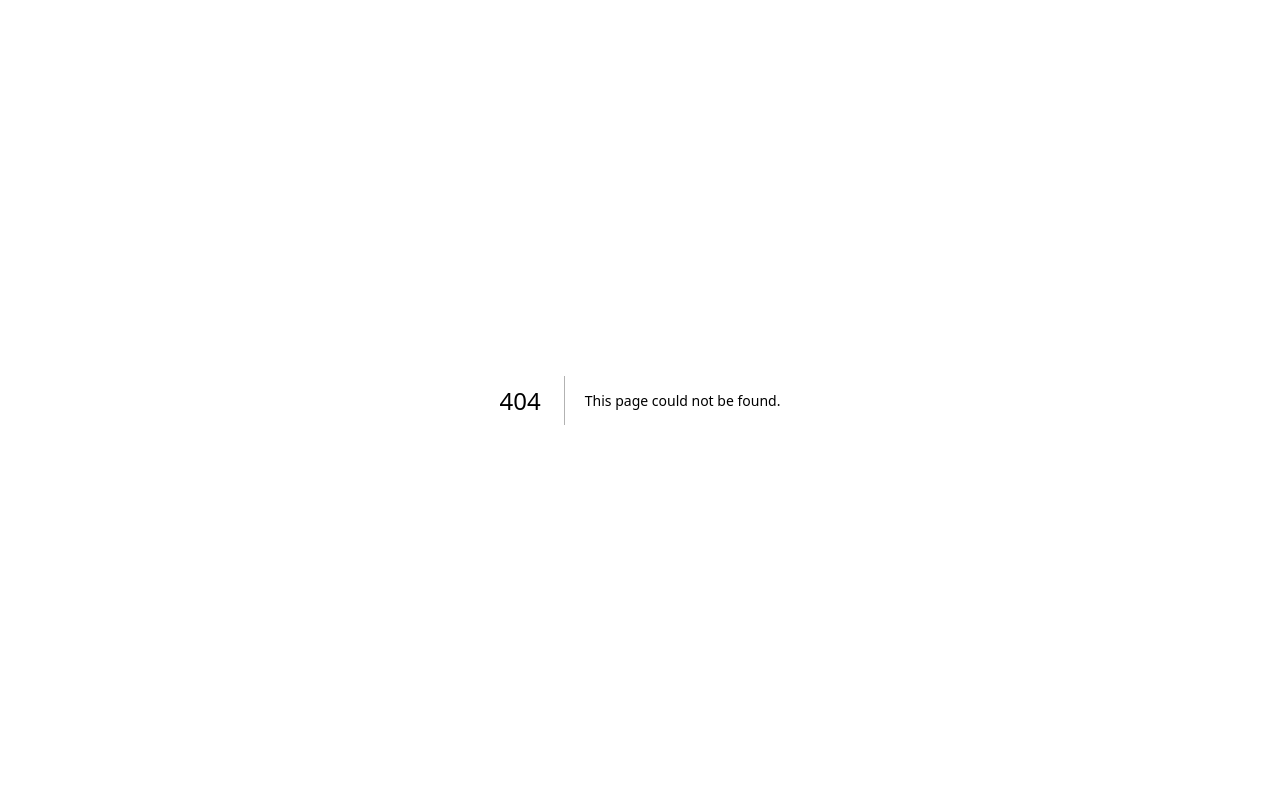
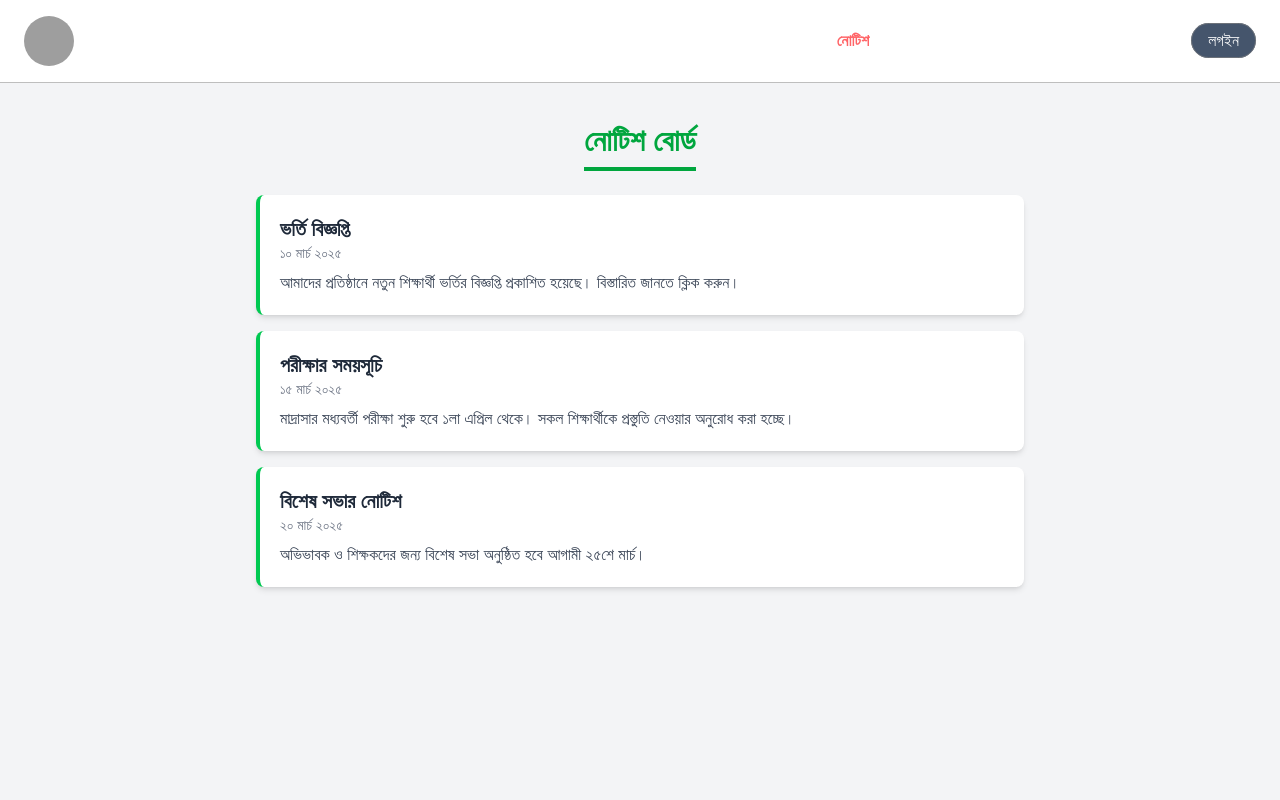
Before and after one commit to BADHON512/modern-madrasa, a Next.js app: page /notice in a window 1280 px wide. Before the commit this address had no page. Shown: the top 800 px of the page. Built offline with nearby package versions, Linux system fonts and the light colour scheme; grey boxes are pictures that could not be loaded.

Commit message:
some content added

```diff
--- a/app/login/page.tsx
+++ b/app/login/page.tsx
@@ -18,8 +18,8 @@ export default function LoginPage() {
   };
 
   return (
-    <div className="flex flex-col items-center justify-center min-h-screen bg-[#0a0a0a] text-white px-4">
-      <div className="bg-[#1a1a1a] p-8 rounded-lg shadow-lg w-full max-w-md text-center">
+    <div className="flex flex-col items-center justify-center min-h-screen bg-[#0a0a0af6] text-white px-4">
+      <div className="bg-gray-900  p-8 rounded-lg shadow-lg w-full max-w-md text-center">
       <p className="text-center text-gray-400 mb-4">
         দারুল ইহসান ক্যাডেট মাদ্রাসা
         </p>
--- /dev/null
+++ b/app/notice/page.tsx
@@ -0,0 +1,31 @@
+"use client";
+import Footer from "@/components/Layouts/Footer";
+import Header from "@/components/Layouts/Header";
+import { useState } from "react";
+
+export default function NoticeBoard() {
+  const [notices] = useState([
+    { id: 1, title: "ভর্তি বিজ্ঞপ্তি", date: "১০ মার্চ ২০২৫", content: "আমাদের প্রতিষ্ঠানে নতুন শিক্ষার্থী ভর্তির বিজ্ঞপ্তি প্রকাশিত হয়েছে। বিস্তারিত জানতে ক্লিক করুন।" },
+    { id: 2, title: "পরীক্ষার সময়সূচি", date: "১৫ মার্চ ২০২৫", content: "মাদ্রাসার মধ্যবর্তী পরীক্ষা শুরু হবে ১লা এপ্রিল থেকে। সকল শিক্ষার্থীকে প্রস্তুতি নেওয়ার অনুরোধ করা হচ্ছে।" },
+    { id: 3, title: "বিশেষ সভার নোটিশ", date: "২০ মার্চ ২০২৫", content: "অভিভাবক ও শিক্ষকদের জন্য বিশেষ সভা অনুষ্ঠিত হবে আগামী ২৫শে মার্চ।" }
+  ]);
+
+  return (
+<div className="">
+    <Header/>
+<div className="min-h-screen bg-gray-100 flex flex-col items-center py-10 px-4">
+      <h2 className="text-3xl font-bold text-green-600 border-b-4 border-green-600 pb-2 mb-6 text-center">নোটিশ বোর্ড</h2>
+      <div className="max-w-3xl w-full">
+        {notices.map(notice => (
+          <div key={notice.id} className="bg-white p-5 mb-4 shadow-md rounded-lg border-l-4 border-green-500">
+            <h3 className="text-xl font-semibold text-gray-800">{notice.title}</h3>
+            <p className="text-sm text-gray-500">{notice.date}</p>
+            <p className="text-gray-700 mt-2">{notice.content}</p>
+          </div>
+        ))}
+      </div>
+    </div>
+     <Footer/>
+</div>
+  );
+}
--- a/app/page.tsx
+++ b/app/page.tsx
@@ -5,6 +5,7 @@ import Introduction from '@/components/Home/Introduction'
 import VideoPlayer from '@/components/Home/VideoPlayer'
 import Footer from '@/components/Layouts/Footer'
 import Header from '@/components/Layouts/Header'
+import WhyChooseUs from '@/components/WhyChooseUs'
 import React from 'react'
 
 type Props = {}
@@ -15,6 +16,7 @@ const page = (props: Props) => {
       <Header />
       <Hero />
       <Introduction />
+       <WhyChooseUs/>
       <Gallery />
       <VideoPlayer />
       <GoogleMap />
--- a/app/sign-up/page.tsx
+++ b/app/sign-up/page.tsx
@@ -30,8 +30,8 @@ export default function SignupPage() {
 
   return (
     <div className="flex items-center flex-col justify-center min-h-screen bg-black text-white">
-      <div className="bg-gray-900 p-8 rounded-lg shadow-lg w-96">
-        <p className="text-center text-gray-400 mb-4">
+      <div className="bg-gray-900 p-8 rounded-lg shadow-lg w-[90%] md:w-[400px]">
+        <p className="text-center text-gray-400 mb-4  lg:text-2xl">
         দারুল ইহসান ক্যাডেট মাদ্রাসা
         </p>
 
@@ -58,7 +58,7 @@ export default function SignupPage() {
           <input
             type="email"
             name="email"
-            placeholder="মোবাইল নম্বর বা ইমেইল"
+            placeholder="আপনার ইমেইল দিন"
             className="w-full p-2 bg-gray-800 border border-gray-700 rounded-md"
             onChange={handleChange}
             required
--- a/components/Home/Introduction.tsx
+++ b/components/Home/Introduction.tsx
@@ -42,7 +42,7 @@ const Introduction = (props: Props) => {
 
                 {/* Text Section */}
                 <div className="w-full md:w-1/2 flex flex-col gap-4">
-                    <h1 className="text-gray-800 text-2xl md:text-3xl font-semibold leading-relaxed">
+                    <h1 className="text-slate-500 text-2xl md:text-3xl font-semibold leading-relaxed">
                     দারুল এহসান ক্যাডেট মাদ্রাসা
                     </h1>
                     <p className="text-gray-600 text-sm md:text-base leading-6">
--- a/components/Layouts/Header.tsx
+++ b/components/Layouts/Header.tsx
@@ -32,7 +32,7 @@ const Header = (props: Props) => {
       <div className="max-w-7xl mx-auto flex justify-between items-center">
         {/* Logo and Name */}
         <Link href="/" className="text-xl font-bold flex items-center">
-          <Image src={"https://res.cloudinary.com/dfng3w9jm/image/upload/v1741757437/483891980_1033750798673164_202715880075837876_n_x0vm9p.jpg"} height={1000} width={1000} alt='logo not found' className='w-[50px] h-[50px] rounded-full object-cover' />
+          <Image src={"https://res.cloudinary.com/dfng3w9jm/image/upload/v1741757437/483891980_1033750798673164_202715880075837876_n_x0vm9p.jpg"} height={1000} width={1000} alt='logo not found' className='w-[50px] h-[50px] rounded-full object-center' />
         </Link>
 
         {/* Desktop Menu */}
@@ -43,6 +43,7 @@ const Header = (props: Props) => {
           <Link href="/teachers" className="hover:text-gray-300">শিক্ষকবৃন্দ</Link>
           <Link href="/admission" className="hover:text-gray-300">ভর্তি</Link>
           <Link href="/contact" className="hover:text-gray-300">যোগাযোগ</Link>
+          <Link href="/notice" className="hover:text-red-600 font-bold text-red-400">নোটিশ </Link>
         </nav>
 
         {/* Login Button */}
@@ -65,6 +66,7 @@ const Header = (props: Props) => {
           <Link href="/teachers" className="block">শিক্ষকবৃন্দ</Link>
           <Link href="/admission" className="block">ভর্তি</Link>
           <Link href="/contact" className="block">যোগাযোগ</Link>
+          <Link href="/notice" className="hover:text-red-600 font-bold text-red-400">নোটিশ </Link>
           <Link href="/login" className="block bg-white text-blue-600 px-4 py-2 rounded-full text-center">লগইন</Link>
         </div>
       )}
--- /dev/null
+++ b/components/WhyChooseUs.tsx
@@ -0,0 +1,44 @@
+'use client';
+
+import { FaCheckCircle } from 'react-icons/fa';
+
+const WhyChooseUs = () => {
+  const features = [
+    "মাদরাসা এবং স্কুলের সমন্বিত শিক্ষা ব্যবস্থার আধুনিক যুগোপযোগী ব্যবস্থা।",
+    "বিশিষ্ট শিক্ষাবিদদের সুপরামর্শে পরিচালিত এবং প্রশিক্ষণপ্রাপ্ত শিক্ষকমন্ডলী দ্বারা পাঠদান।",
+    "অতি অল্প সময়ে কোরআন হিফজের নিশ্চয়তা।",
+    "প্রশিক্ষণপ্রাপ্ত খ্যাতিমান ক্বারী সাহেবদের মাধ্যমে নিয়মিত কোরআন মঞ্চ।",
+    "English Spoken এবং Phonics এর পারদর্শিতা অর্জন।",
+    "কম্পিউটার শিক্ষা বাধ্যতামূলক।",
+    "সু-পরিসর শ্রেণিকক্ষ ও অত্যাধুনিক ক্যাম্পাস।",
+    "চমৎকার লোকেশন এবং উন্নত পরিবেশ।",
+    "অনুপস্থিত শিক্ষার্থীদের অভিভাবকদের সঙ্গে তাৎক্ষণিক যোগাযোগ।",
+    "দুর্বল শিক্ষার্থীদের জন্য Extra care।",
+    "প্রতিটি সেমিস্টার পরীক্ষার পর মেধাভিত্তিক পুনরায় রোল।",
+    "সার্বক্ষণিক নিরাপত্তার সু-ব্যবস্থা ও কঠোর নিয়মানুবর্তিতা।",
+    "সার্বক্ষণিক বিদ্যুতের ব্যবস্থা।",
+    "দেশী ও আন্তর্জাতিক প্রতিযোগীতায় অংশগ্রহণের সুযোগ।",
+    "অন্যান্য আধুনিক সুযোগ-সুবিধার সু-ব্যবস্থা।"
+  ];
+
+  return (
+    <section className="w-[90%] lg:max-w-7xl mx-auto my-20 rounded-md py-12 bg-gray-100 text-gray-800">
+      <div className="max-w-6xl mx-auto px-6">
+        <h2 className="text-3xl font-bold text-center  text-green-600 ">
+          কেন আমাদের প্রতিষ্ঠান বেছে নেবেন?
+        </h2>
+        <div className='w-[40%] mx-auto border my-3 border-[blue]'/>
+        <div className="grid grid-cols-1 md:grid-cols-2 lg:grid-cols-2 gap-6 mt-10">
+          {features.map((feature, index) => (
+            <div key={index} className="flex items-center bg-white p-4 shadow-md rounded-lg">
+              <FaCheckCircle  className="text-green-500 text-xl mr-3 w-[25px] " />
+              <p className="text-lg">{feature}</p>
+            </div>
+          ))}
+        </div>
+      </div>
+    </section>
+  );
+};
+
+export default WhyChooseUs;
```
